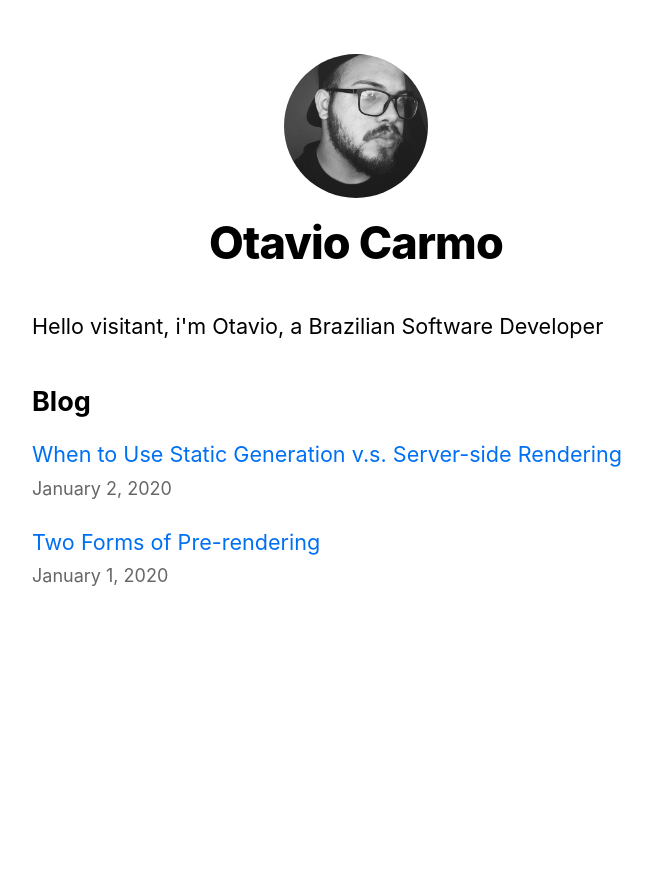
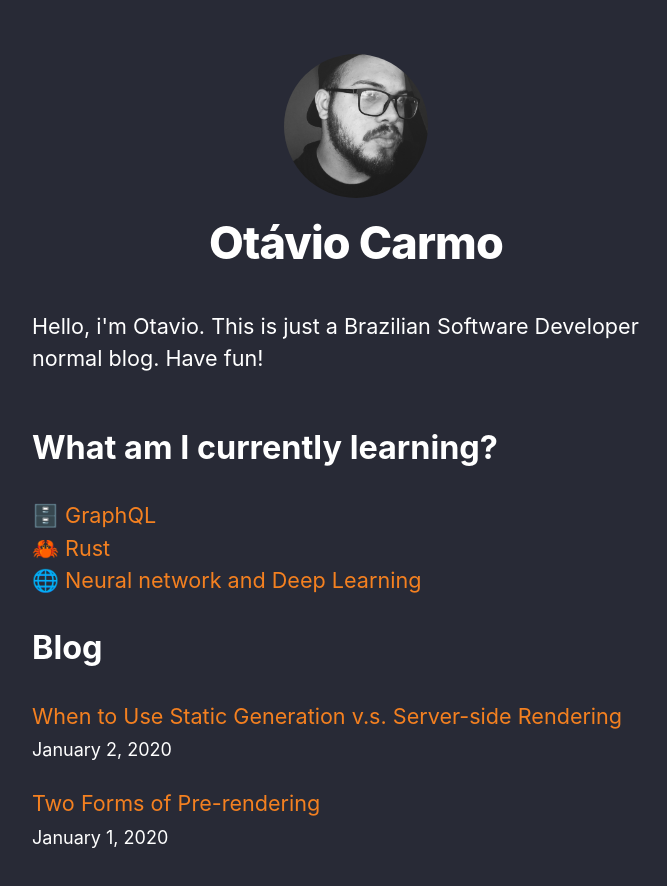
Before and after one commit to OtavioSC/blog, a Next.js app: page / in a window 1280 px wide. Shown: the top 886 px of the page, without its empty margins (284-951 px from the left). Before the commit the page ends 800 px from the top, so only its background shows below. Built offline with nearby package versions, Linux system fonts and the light colour scheme.

Commit message:
Feat: About Section added | Style: Blog Color Palette changed

```diff
--- a/components/layout.js
+++ b/components/layout.js
@@ -4,8 +4,8 @@ import styles from './layout.module.css'
 import utilStyles from '../styles/utils.module.css'
 import Link from 'next/link'
 
-const name = 'Otavio Carmo'
-export const siteTitle = 'Next.js Sample Website'
+const name = 'Otávio Carmo'
+export const siteTitle = 'OCarmo Blog'
 
 export default function Layout({ children, home }) {
   return (
@@ -14,16 +14,8 @@ export default function Layout({ children, home }) {
         <link rel="icon" href="/favicon.ico" />
         <meta
           name="description"
-          content="Learn how to build a personal website using Next.js"
+          content="Blog"
         />
-        <meta
-          property="og:image"
-          content={`https://og-image.vercel.app/${encodeURI(
-            siteTitle
-          )}.png?theme=light&md=0&fontSize=75px&images=https%3A%2F%2Fassets.vercel.com%2Fimage%2Fupload%2Ffront%2Fassets%2Fdesign%2Fnextjs-black-logo.svg`}
-        />
-        <meta name="og:title" content={siteTitle} />
-        <meta name="twitter:card" content="summary_large_image" />
       </Head>
       <header className={styles.header}>
         {home ? (
--- a/pages/index.js
+++ b/pages/index.js
@@ -21,10 +21,24 @@ export default function Home({ allPostsData }) {
         <title>{siteTitle}</title>
       </Head>
       <section className={utilStyles.headingMd}>
-        <p>Hello visitant, i'm Otavio, a Brazilian Software Developer</p>
+        <p>Hello, i'm Otavio. This is just a Brazilian Software Developer normal blog. Have fun!</p>
       </section>
       <section className={`${utilStyles.headingMd} ${utilStyles.padding1px}`}>
-        <h2 className={utilStyles.headingLg}>Blog</h2>
+        <h2> What am I currently learning?</h2>
+        <ul className={utilStyles.list}>
+          <li>
+            <a>🗄️ GraphQL</a>
+          </li>
+          <li>
+            <a>🦀 Rust</a>
+          </li>
+          <li>
+            <a>🌐 Neural network and Deep Learning</a>
+          </li>
+        </ul>
+      </section>
+      <section className={`${utilStyles.headingMd} ${utilStyles.padding1px}`}>
+        <h2>Blog</h2>
         <ul className={utilStyles.list}>
           {allPostsData.map(({ id, date, title }) => (
             <li className={utilStyles.listItem} key={id}>
--- a/pages/posts/[id].js
+++ b/pages/posts/[id].js
@@ -12,7 +12,7 @@ export default function Post({ postData }) {
         </Head>
         <article>
         <h1 className={utilStyles.headingXl}>{postData.title}</h1>
-        <div className={utilStyles.lightText}>
+        <div>
           <Date dateString={postData.date} />
         </div>
         <div dangerouslySetInnerHTML={{ __html: postData.contentHtml }} />
--- a/styles/global.css
+++ b/styles/global.css
@@ -6,6 +6,7 @@ body {
     Cantarell, Fira Sans, Droid Sans, Helvetica Neue, sans-serif;
   line-height: 1.6;
   font-size: 18px;
+  background-color: #282a36;
 }
 
 * {
@@ -13,15 +14,21 @@ body {
 }
 
 a {
-  color: #0070f3;
+  color: #f48020;
   text-decoration: none;
 }
 
 a:hover {
-  text-decoration: underline;
+  color: #f4a261;
+  text-decoration: wavy;
+  transition: 0.2s;
 }
 
 img {
   max-width: 100%;
   display: block;
 }
+
+h1, p, h2, li, ul, time{
+  color: white
+}
--- a/styles/utils.module.css
+++ b/styles/utils.module.css
@@ -48,5 +48,5 @@
   }
 
   .lightText {
-    color: #666;
+    color: white;
   }
```
Also changed, not shown: pages/about.js (added, +22 -0 lines).
